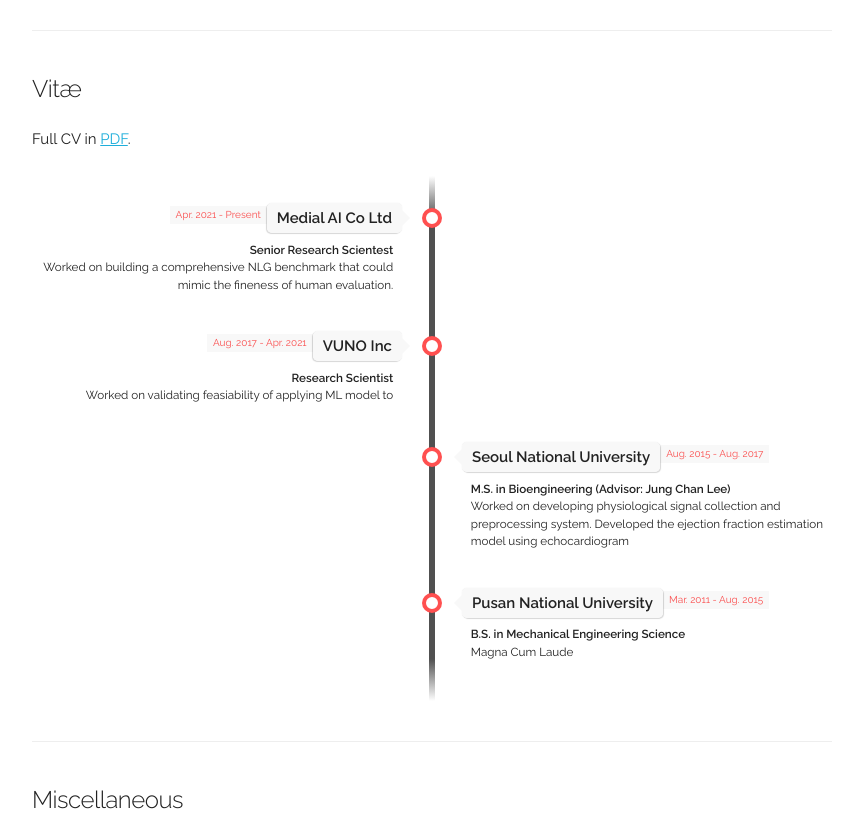
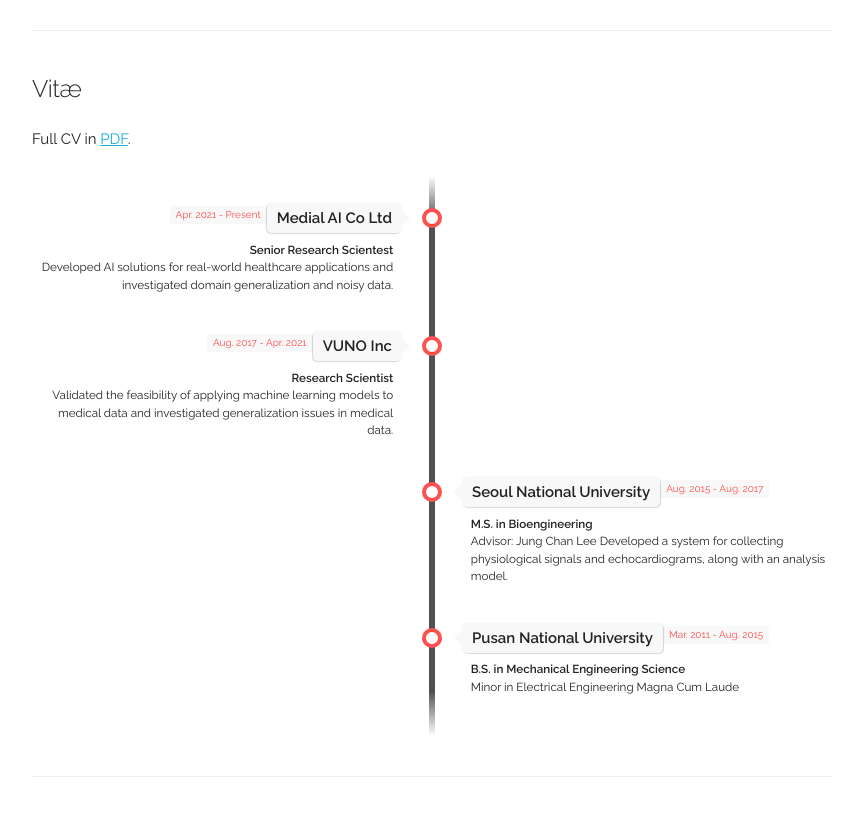
Before and after one commit to byeongtak/byeongtak.github.io, a Jekyll site: the page built from index.html, in a window 1280 px wide and 900 px high, scrolled down 2662 px, cut to the strip 0-814 px from the top of the window. Shown: the whole strip, without its empty margins (208-1071 px from the left). Built offline with Jekyll 4.4.1, drawn with Linux system fonts in a browser that asks for light colours; some web fonts are replaced.

Commit message:
Update experience.yaml

```diff
--- a/_data/experience.yaml
+++ b/_data/experience.yaml
@@ -3,23 +3,23 @@
 - place: "Medial AI Co Ltd"
   time: "Apr. 2021 - Present"
   title: "Senior Research Scientest"
-  subtitle: "Worked on building a comprehensive NLG benchmark that could mimic the fineness of human evaluation."
+  subtitle: "Developed AI solutions for real-world healthcare applications and investigated domain generalization and noisy data."
   category: "work"
 
 - place: "VUNO Inc"
   time: "Aug. 2017 - Apr. 2021"
   title: "Research Scientist"
-  subtitle: "Worked on validating feasiability of applying ML model to"
+  subtitle: "Validated the feasibility of applying machine learning models to medical data and investigated generalization issues in medical data."
   category: "work"
 
 - place: "Seoul National University"
   time: "Aug. 2015 - Aug. 2017"
-  title: "M.S. in Bioengineering (Advisor: Jung Chan Lee)"
-  subtitle: "Worked on developing physiological signal collection and preprocessing system. Developed the ejection fraction estimation model using echocardiogram"
+  title: "M.S. in Bioengineering "
+  subtitle: "Advisor: Jung Chan Lee \n Developed a system for collecting physiological signals and echocardiograms, along with an analysis model."
   category: "school"
 
 - place: "Pusan National University"
   time: "Mar. 2011 - Aug. 2015"
   title: "B.S. in Mechanical Engineering Science"
-  subtitle: "Magna Cum Laude"
+  subtitle: "Minor in Electrical Engineering \n Magna Cum Laude"
   category: "school"
```
